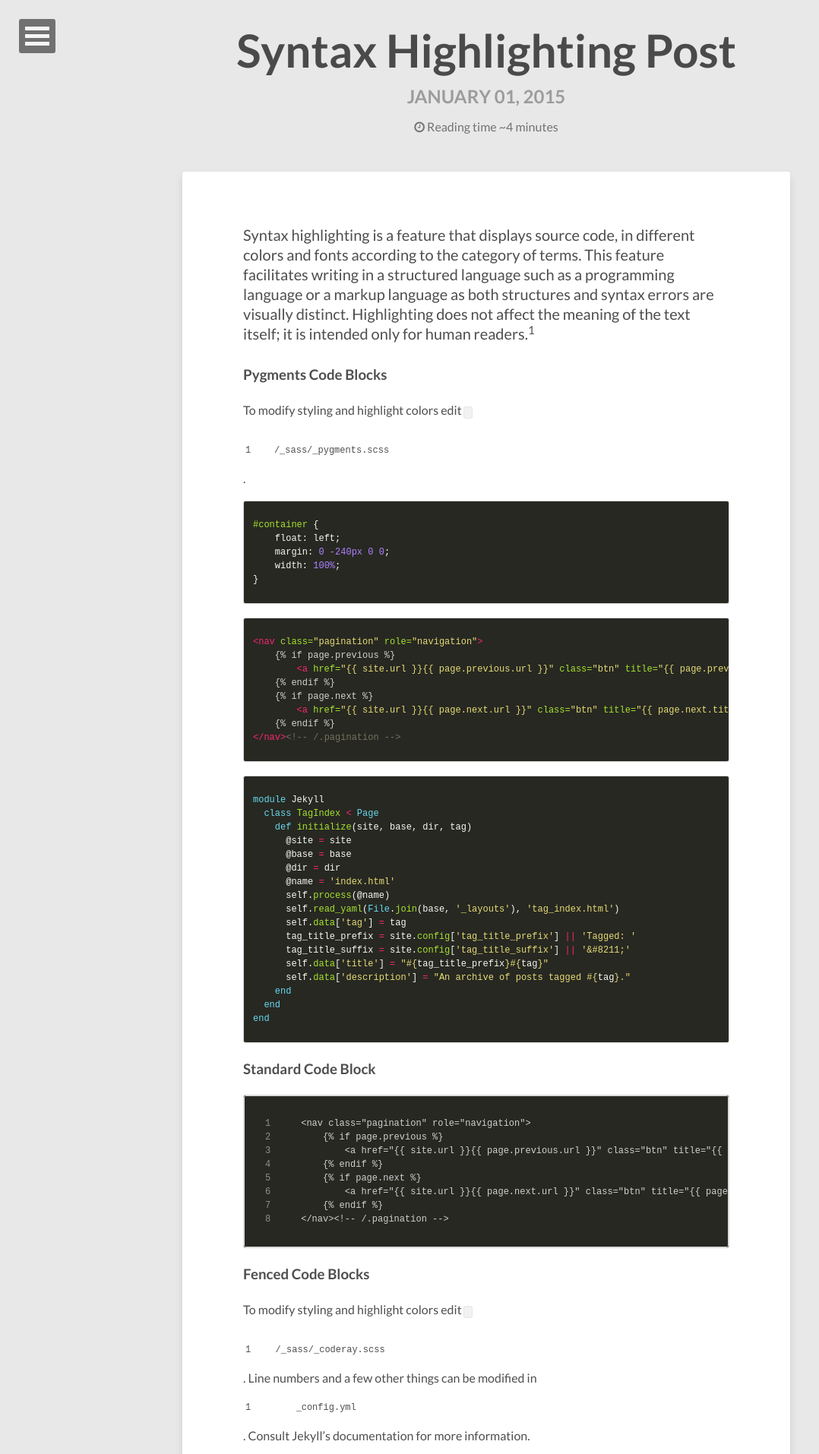
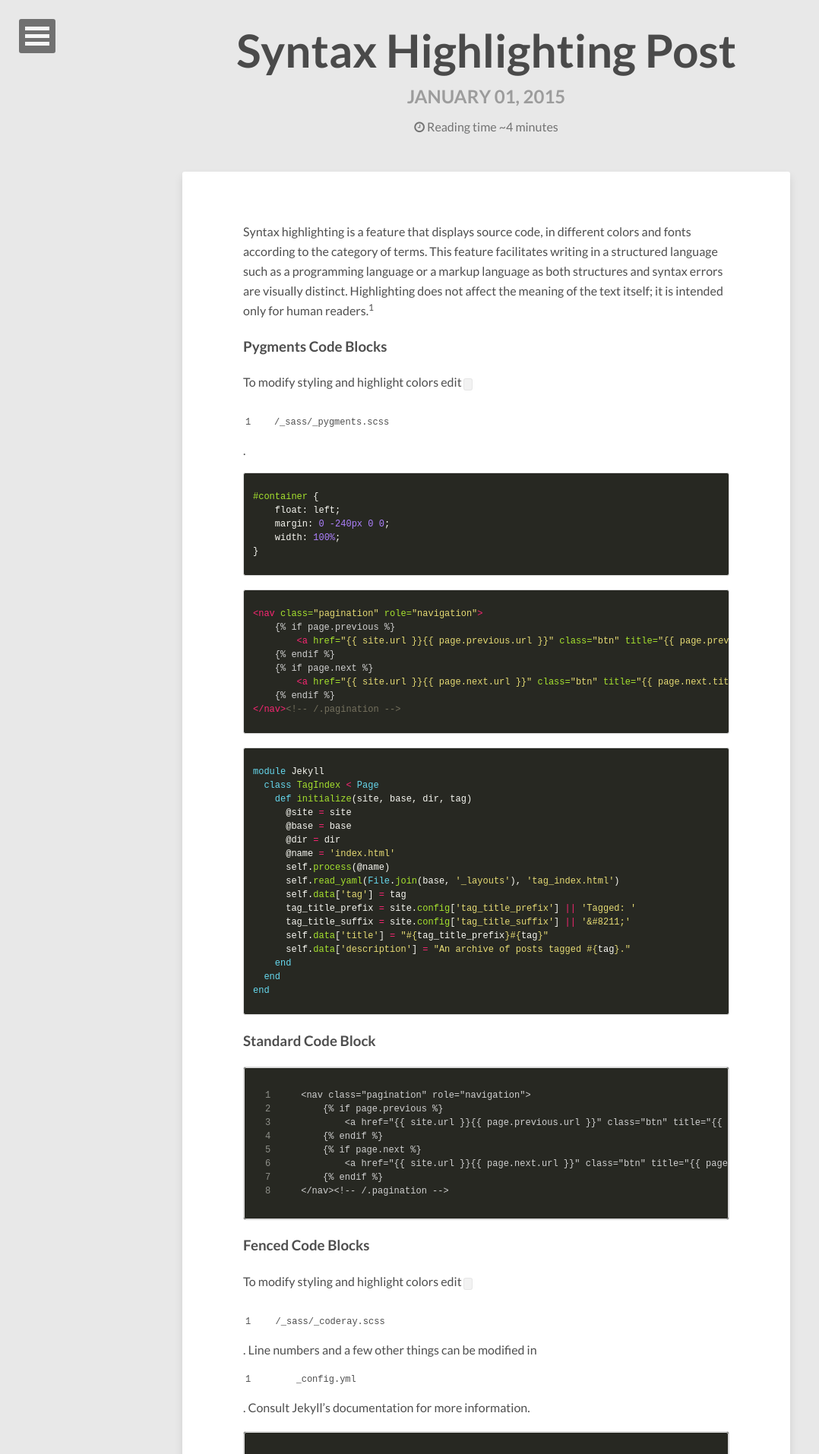
Before and after one commit to AsBadAsABadass/AsBadAsABadass.github.io, a Jekyll site: the page built from _posts/2015-01-01-test.md, in a window 1280 px wide. Shown: the top 1914 px of the page at 76% size, without its empty margins (0-1078 px from the left). Built offline with Jekyll 4.4.1, drawn with Linux system fonts in a browser that asks for light colours; nearby versions of some CDN libraries; comment, search, counter and statistics services are not loaded.

Commit message:
Update _page.scss

```diff
--- a/_sass/_page.scss
+++ b/_sass/_page.scss
@@ -214,9 +214,10 @@ header .entry-meta {
 			max-width: 800px;
 			margin: 50px auto 30px auto;
 			padding: 50px 80px;
-			> p:first-child {
+		/*	> p:first-child {
 				@include font-size(20);
 			}
+		*/
 		}
 	}
 	#disqus_thread {
```
